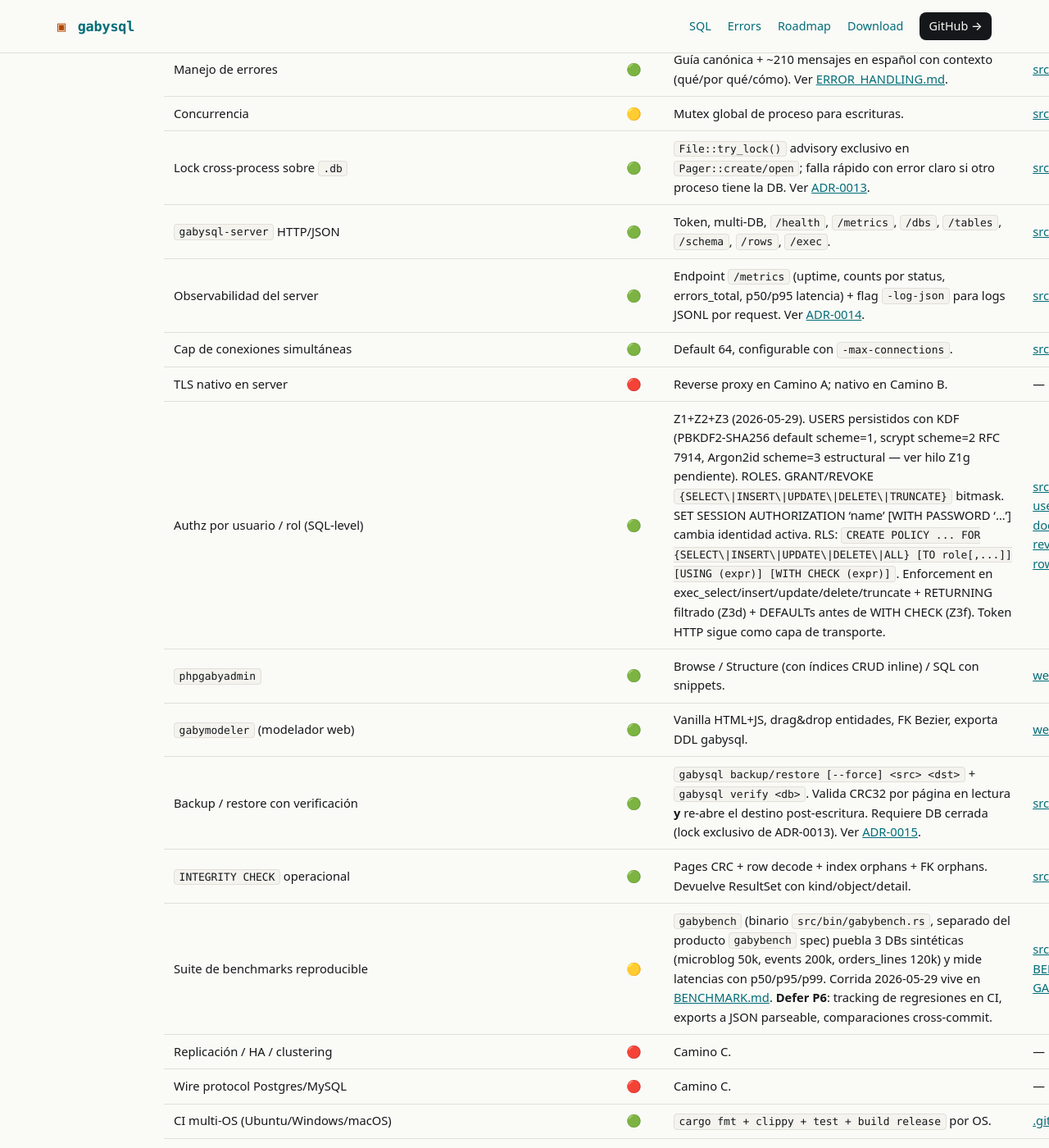
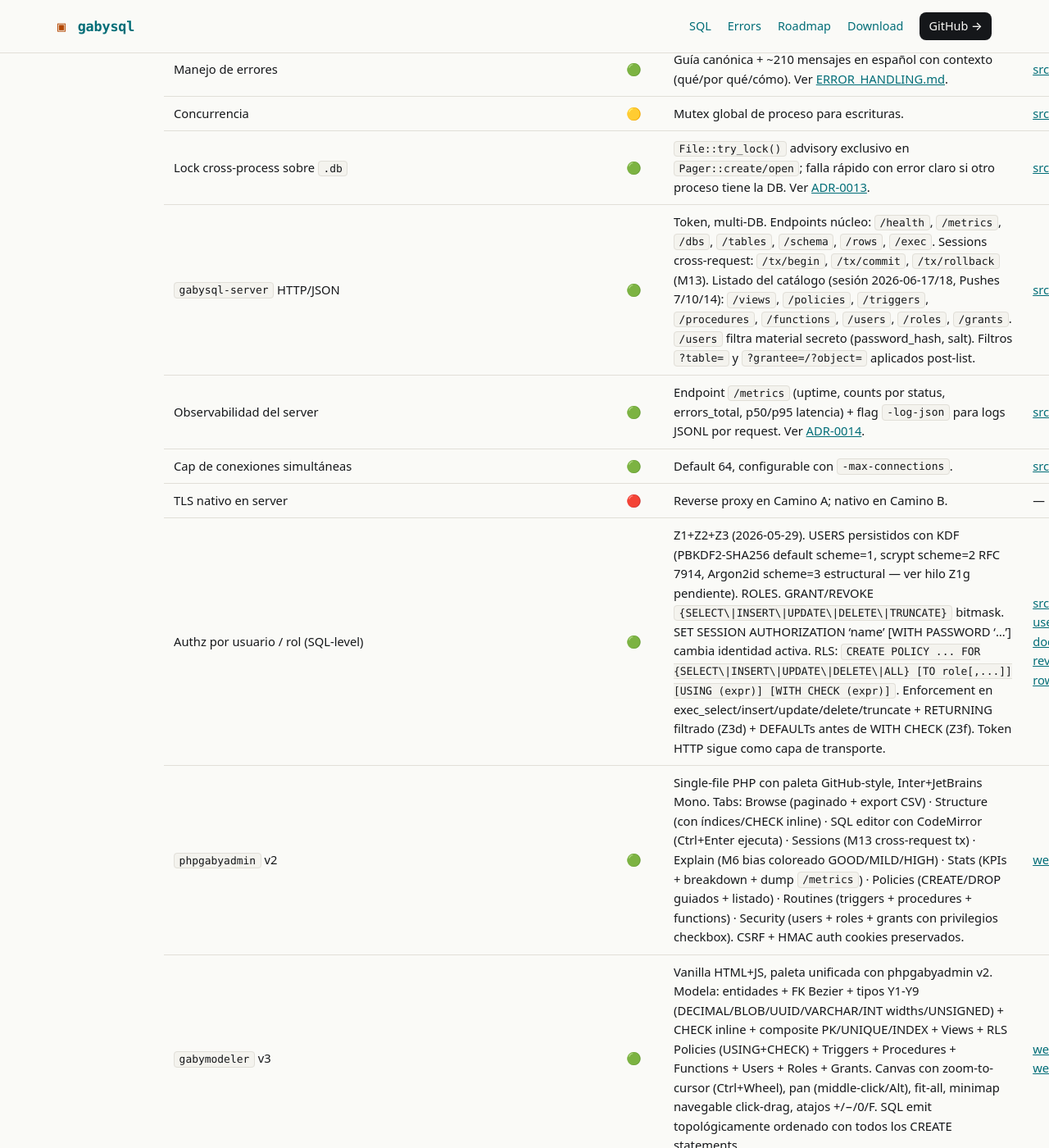
Before and after one commit to vladimiracunadev-create/gabysql, a Jekyll site: the page built from docs/STATUS.md, in a window 1280 px wide and 1400 px high, scrolled down 8422 px. Shown: the whole window at 82% size. Built offline with Jekyll 4.4.1, drawn with Linux system fonts in a browser that asks for light colours; our own code applies the rules of GitHub Pages for plain Markdown files.

Commit message:
docs: sweep post-pushes 3-17 + tests count actualizado
Push 18. Alinea documentación con el estado real del repo después
de los 14 pushes de la sesión 2026-06-17/18.

docs/STATUS.md:
- 828 → 838 tests (incluye los 10 nuevos en server_listing_endpoints).
- Endpoint /server: enumera explícitamente los 8 nuevos endpoints de
  listado del catálogo (views/policies/triggers/procedures/functions/
  users/roles/grants) y aclara seguridad de /users.
- Fila phpgabyadmin → "v2" con la lista completa de 9 tabs.
- Fila gabymodeler → "v3" con el catálogo completo de features y
  capacidades de canvas (zoom/pan/fit/minimap).

README.md:
- Sección "Runtime y acceso" actualizada con descripción completa
  de los 2 productos web (antes decía "browse / structure / SQL"
  para admin y "v2 con 14 reglas Check Model" para modeler).
- Tabla de docs: referencias "gabymodeler v2" → "v3".

web/modeler/README.md:
- Bloque "Cambios v3 vs v2" expandido para listar todas las
  capacidades agregadas en pushes 2-16, no sólo las del refresh
  inicial. Incluye: composite, views, policies, routines, security,
  canvas zoom/pan, minimap.

No-touch:
- Línea README.md:111 "para exploración y operación básica" queda —
  describe el rol del producto, no detalles obsoletos.
- USER_MANUAL.md está stale en partes (versión histórica), pero
  rebajarlo a v3 sin reescribir el manual entero sería deshonesto.
  Queda como TODO para una próxima pasada cuando se rehagan los
  screenshots.

```diff
--- a/docs/STATUS.md
+++ b/docs/STATUS.md
@@ -95,13 +95,13 @@
 | Manejo de errores | 🟢 | Guía canónica + ~210 mensajes en español con contexto (qué/por qué/cómo). Ver [ERROR_HANDLING.md](ERROR_HANDLING.md). | [src/lib.rs](../src/lib.rs) |
 | Concurrencia | 🟡 | Mutex global de proceso para escrituras. | [src/server.rs](../src/server.rs) |
 | Lock cross-process sobre `.db` | 🟢 | `File::try_lock()` advisory exclusivo en `Pager::create/open`; falla rápido con error claro si otro proceso tiene la DB. Ver [ADR-0013](adr/0013-process-level-file-lock.md). | [src/storage.rs](../src/storage.rs) |
-| `gabysql-server` HTTP/JSON | 🟢 | Token, multi-DB, `/health`, `/metrics`, `/dbs`, `/tables`, `/schema`, `/rows`, `/exec`. | [src/server.rs](../src/server.rs) |
+| `gabysql-server` HTTP/JSON | 🟢 | Token, multi-DB. Endpoints núcleo: `/health`, `/metrics`, `/dbs`, `/tables`, `/schema`, `/rows`, `/exec`. Sessions cross-request: `/tx/begin`, `/tx/commit`, `/tx/rollback` (M13). Listado del catálogo (sesión 2026-06-17/18, Pushes 7/10/14): `/views`, `/policies`, `/triggers`, `/procedures`, `/functions`, `/users`, `/roles`, `/grants`. `/users` filtra material secreto (password_hash, salt). Filtros `?table=` y `?grantee=/?object=` aplicados post-list. | [src/server.rs](../src/server.rs) |
 | Observabilidad del server | 🟢 | Endpoint `/metrics` (uptime, counts por status, errors_total, p50/p95 latencia) + flag `-log-json` para logs JSONL por request. Ver [ADR-0014](adr/0014-logs-json-metrics.md). | [src/server.rs](../src/server.rs) |
 | Cap de conexiones simultáneas | 🟢 | Default 64, configurable con `-max-connections`. | [src/server.rs](../src/server.rs) |
 | TLS nativo en server | 🔴 | Reverse proxy en Camino A; nativo en Camino B. | — |
 | Authz por usuario / rol (SQL-level) | 🟢 | Z1+Z2+Z3 (2026-05-29). USERS persistidos con KDF (PBKDF2-SHA256 default scheme=1, scrypt scheme=2 RFC 7914, Argon2id scheme=3 estructural — ver hilo Z1g pendiente). ROLES. GRANT/REVOKE `{SELECT\|INSERT\|UPDATE\|DELETE\|TRUNCATE}` bitmask. SET SESSION AUTHORIZATION 'name' [WITH PASSWORD '...'] cambia identidad activa. RLS: `CREATE POLICY ... FOR {SELECT\|INSERT\|UPDATE\|DELETE\|ALL} [TO role[,...]] [USING (expr)] [WITH CHECK (expr)]`. Enforcement en exec_select/insert/update/delete/truncate + RETURNING filtrado (Z3d) + DEFAULTs antes de WITH CHECK (Z3f). Token HTTP sigue como capa de transporte. | [src/sql.rs](../src/sql.rs), [docs/adr/0050-z1-users-roles.md](adr/0050-z1-users-roles.md), [docs/adr/0051-z2-grant-revoke.md](adr/0051-z2-grant-revoke.md), [docs/adr/0052-z3-row-level-security.md](adr/0052-z3-row-level-security.md) |
-| `phpgabyadmin` | 🟢 | Browse / Structure (con índices CRUD inline) / SQL con snippets. | [web/phpgabyadmin/index.php](../web/phpgabyadmin/index.php) |
-| `gabymodeler` (modelador web) | 🟢 | Vanilla HTML+JS, drag&drop entidades, FK Bezier, exporta DDL gabysql. | [web/modeler/index.html](../web/modeler/index.html) |
+| `phpgabyadmin` v2 | 🟢 | Single-file PHP con paleta GitHub-style, Inter+JetBrains Mono. Tabs: Browse (paginado + export CSV) · Structure (con índices/CHECK inline) · SQL editor con CodeMirror (Ctrl+Enter ejecuta) · Sessions (M13 cross-request tx) · Explain (M6 bias coloreado GOOD/MILD/HIGH) · Stats (KPIs + breakdown + dump `/metrics`) · Policies (CREATE/DROP guiados + listado) · Routines (triggers + procedures + functions) · Security (users + roles + grants con privilegios checkbox). CSRF + HMAC auth cookies preservados. | [web/phpgabyadmin/index.php](../web/phpgabyadmin/index.php) |
+| `gabymodeler` v3 | 🟢 | Vanilla HTML+JS, paleta unificada con phpgabyadmin v2. Modela: entidades + FK Bezier + tipos Y1-Y9 (DECIMAL/BLOB/UUID/VARCHAR/INT widths/UNSIGNED) + CHECK inline + composite PK/UNIQUE/INDEX + Views + RLS Policies (USING+CHECK) + Triggers + Procedures + Functions + Users + Roles + Grants. Canvas con zoom-to-cursor (Ctrl+Wheel), pan (middle-click/Alt), fit-all, minimap navegable click-drag, atajos +/−/0/F. SQL emit topológicamente ordenado con todos los CREATE statements. | [web/modeler/index.html](../web/modeler/index.html), [web/modeler/README.md](../web/modeler/README.md) |
 | Backup / restore con verificación | 🟢 | `gabysql backup/restore [--force] <src> <dst>` + `gabysql verify <db>`. Valida CRC32 por página en lectura **y** re-abre el destino post-escritura. Requiere DB cerrada (lock exclusivo de ADR-0013). Ver [ADR-0015](adr/0015-verified-backup-restore.md). | [src/backup.rs](../src/backup.rs) |
 | `INTEGRITY CHECK` operacional | 🟢 | Pages CRC + row decode + index orphans + FK orphans. Devuelve ResultSet con kind/object/detail. | [src/sql.rs](../src/sql.rs) |
 | Suite de benchmarks reproducible | 🟡 | `gabybench` (binario `src/bin/gabybench.rs`, separado del producto `gabybench` spec) puebla 3 DBs sintéticas (microblog 50k, events 200k, orders_lines 120k) y mide latencias con p50/p95/p99. Corrida 2026-05-29 vive en [BENCHMARK.md](../BENCHMARK.md). **Defer P6**: tracking de regresiones en CI, exports a JSON parseable, comparaciones cross-commit. | [src/bin/gabybench.rs](../src/bin/gabybench.rs), [BENCHMARK.md](../BENCHMARK.md), [GABYBENCH_SPEC.md](GABYBENCH_SPEC.md) |
```
Also changed, not shown: README.md, web/modeler/README.md.
